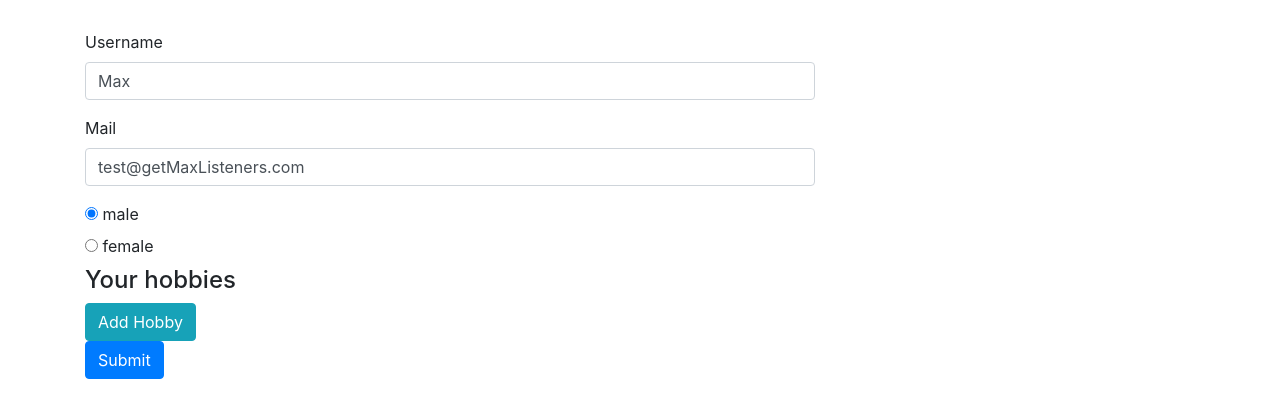
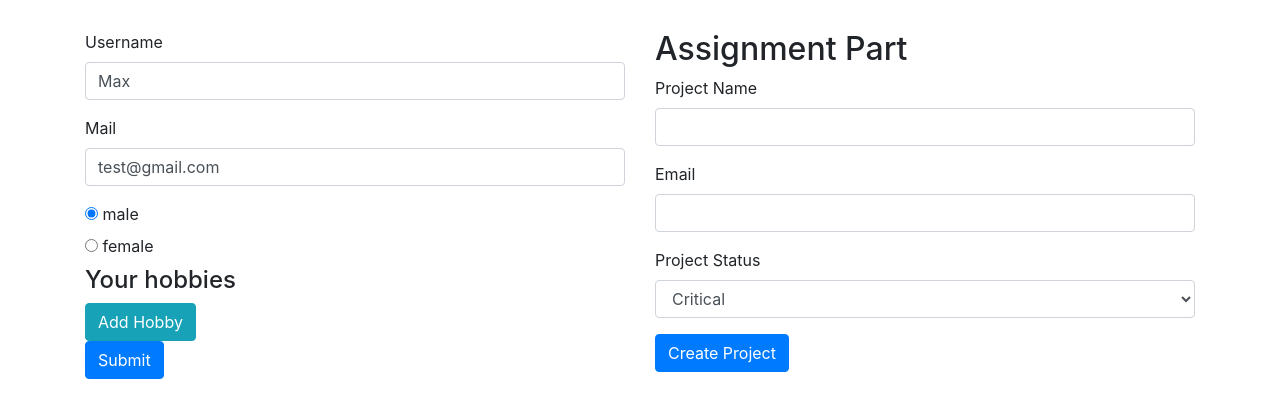
Before and after one commit to Ashadozzaman/handlingForm, an Angular app: page / in a window 1280 px wide. Shown: the top 418 px of the page. Built offline with nearby package versions, Linux system fonts and the light colour scheme.

Commit message:
Complete reactive and basic form structure

```diff
--- a/src/app/app.component.html
+++ b/src/app/app.component.html
@@ -1,6 +1,6 @@
 <div class="container">
   <div class="row">
-    <div class="col-xs-12 col-sm-10 col-md-8 col-sm-offset-1 col-md-offset-2">
+    <div class="col-xs-6 col-sm-6 col-md-6 col-sm-offset-1 col-md-offset-2">
       <form [formGroup] = "sginupfrom" (ngSubmit)="onSubmit()">
         <div id="user-data" formGroupName="userData">
           <div class="form-group">
@@ -54,6 +54,34 @@
          class="btn btn-primary" type="submit">Submit</button>
       </form>
     </div>
+
+<!-- assignment part start here -->
+<div class="col-xs-6 col-sm-6 col-md-6 col-sm-offset-1 col-md-offset-2">
+  <h2>Assignment Part</h2>
+  <form [formGroup] = "ProjectForm" (ngSubmit)="onSaveProject()">
+    <div class="form-group">
+      <label for="username">Project Name</label>
+      <input type="text" formControlName="projectName" id="name" name="username" class="form-control">
+    </div>
+    <div class="form-group">
+      <label for="email">Email</label>
+      <input type="email" id="email" class="form-control" formControlName="email"  name="email">
+    </div>
+
+    <div class="form-group">
+      <label for="status">Project Status</label>
+      <select id="secret" class="form-control" name="status" formControlName="status">
+        <option value="stable">Stable</option>
+        <option value="critical">Critical</option>
+        <option value="finish">Finish</option>
+      </select>
+    </div>
+    <button
+     class="btn btn-primary" type="submit">Create Project</button>
+  </form>
+</div>
+
+
   </div>
   <!-- <div class="row" *ngIf="submitted">
     <div class="col-xl-12">
--- a/src/app/app.component.ts
+++ b/src/app/app.component.ts
@@ -1,7 +1,7 @@
 import { Component, ViewChild, OnInit } from '@angular/core';
 import { FormArray, FormGroup, FormControl, Validators } from '@angular/forms';
 import { Observable } from 'rxjs';
-import { getMaxListeners } from 'cluster';
+import { CustomValidator } from './custome-validator';
 
 @Component({
   selector: 'app-root',
@@ -12,6 +12,8 @@ export class AppComponent implements OnInit {
   genders = ['male','female'];
   sginupfrom : FormGroup;
   forbiddenusernames = ['shvou' ,  'fahim'];
+
+  ProjectForm : FormGroup;
 
   ngOnInit(){
     this.sginupfrom = new FormGroup({
@@ -35,11 +37,29 @@ export class AppComponent implements OnInit {
     this.sginupfrom.setValue({
       'userData':{
         'username' : 'Max',
-        'email' : 'test@getMaxListeners.com'
+        'email' : 'test@gmail.com'
       },
       'gender' : 'male',
       'hobbies': []
     });
+
+
+
+    //assignment type sctript code
+    this.ProjectForm = new FormGroup({
+        'projectName' : new FormControl(
+          null,
+          [Validators.required, CustomValidator.inValidProjectname],
+          CustomValidator.asyncInvalidProjectName),
+        'email' : new FormControl(null, [Validators.required, Validators.email]),
+        'status' : new FormControl('critical'),
+
+
+    });
+  }
+  ////assignment
+  onSaveProject(){
+    console.log(this.ProjectForm.value);
   }
 
   onAddHobby(){
--- /dev/null
+++ b/src/app/custome-validator.ts
@@ -0,0 +1,25 @@
+import { FormControl } from '@angular/forms';
+import { Observable } from 'rxjs';
+
+export class CustomValidator{
+    static inValidProjectname(control: FormControl):{[s:string]: boolean}{
+        if(control.value === 'Test'){
+            return {'inValidProjectName' : true};
+        }
+        return null;
+    }
+
+
+    static asyncInvalidProjectName(control: FormControl): Promise<any> | Observable<any>{
+        const promise = new Promise((resolve, reject) => {
+            setTimeout(() => {
+                if(control.value === 'TestProject'){
+                    resolve({'inValidProjectName' : true});
+                }else{
+                    resolve(null);
+                }
+            },2000);
+        });
+        return promise;
+    }
+}
```
